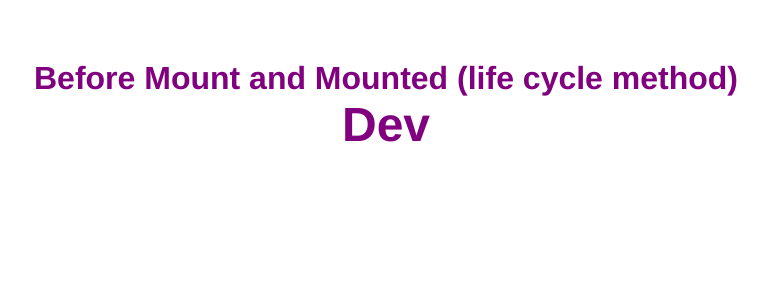
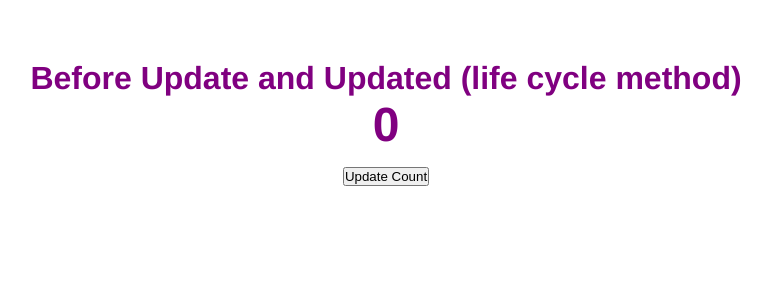
Before and after one commit to arvindk07/vue-step-by-step, a Vue app: page / in a window 1280 px wide. Shown: the top 300 px of the page, without its empty margins (254-1025 px from the left). Built offline with nearby package versions, Linux system fonts and the light colour scheme.

Commit message:
Before Update and Updated (life cycle method)

```diff
--- a/src/components/HomeComponents.vue
+++ b/src/components/HomeComponents.vue
@@ -1,7 +1,8 @@
 <template>
   <h1>
-    Before Mount and Mounted (life cycle method)
-    <h2>{{ name }}</h2>
+    Before Update and Updated (life cycle method)
+    <h2 ref="count">{{ counter }}</h2>
+    <button @click="counter = counter + 1">Update Count</button>
   </h1>
 </template>
 
@@ -11,14 +12,14 @@ export default {
 
   data() {
     return {
-      name: "Dev",
+      counter: 0,
     };
   },
-  beforeMount() {
-    console.warn("beforeMount", this.$el);
+  beforeUpdate() {
+    console.warn("beforeUpdate", this.$refs["count"].textContent);
   },
-  mounted() {
-    console.warn("Mounted", this.$el);
+  updated() {
+    console.warn("update", this.$refs["count"].textContent);
   },
 };
 </script>
```
